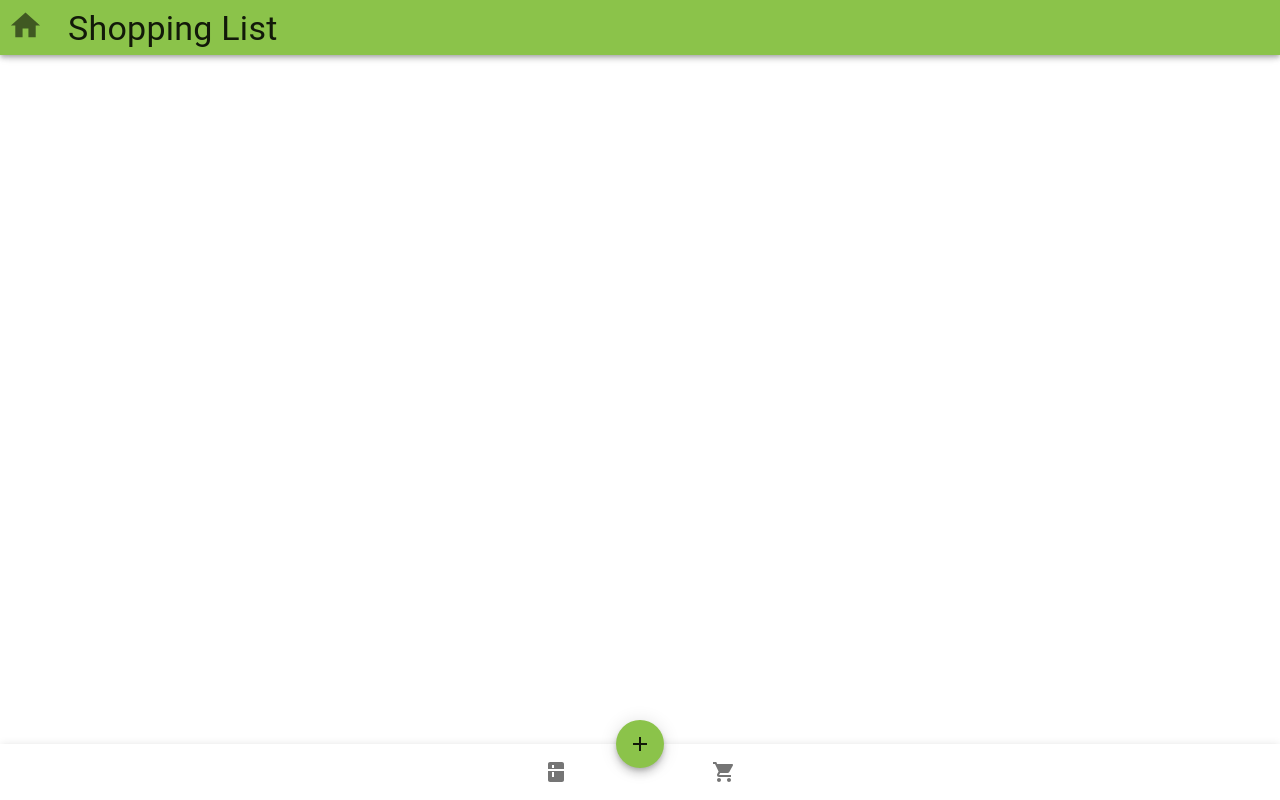
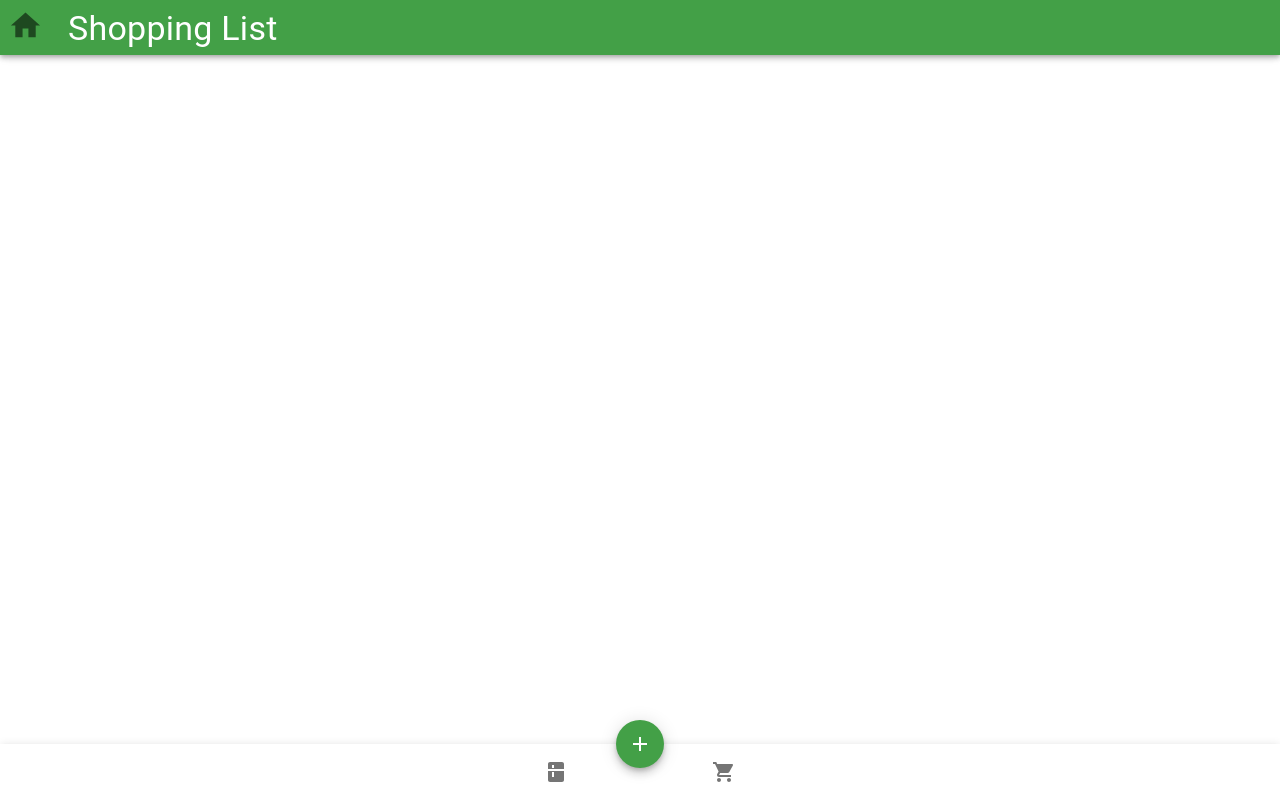
Before and after one commit to iva585/capstone-project, a React (Vite) app: page /shopping-list in a window 1280 px wide. Built offline with nearby package versions, Linux system fonts and the light colour scheme.

Commit message:
style: change primary color

```diff
--- a/src/app/components/Headers/HeaderDefault.tsx
+++ b/src/app/components/Headers/HeaderDefault.tsx
@@ -13,7 +13,11 @@ export default (props: Props): JSX.Element => {
   return (
     <AppBar
       className="header"
-      sx={{ display: 'flex', flexDirection: 'row', gap: '17px' }}
+      sx={{
+        display: 'flex',
+        flexDirection: 'row',
+        gap: '17px',
+      }}
     >
       <IconButton onClick={() => navigate('/')}>
         <HomeIcon fontSize="large" sx={{ alignSelf: 'flex-start' }} />
--- a/src/app/theme.ts
+++ b/src/app/theme.ts
@@ -1,10 +1,12 @@
-import { lightGreen } from '@mui/material/colors';
+import { green } from '@mui/material/colors';
 import { createTheme } from '@mui/material/styles';
 
 const theme = createTheme({
   palette: {
     mode: 'light',
-    primary: lightGreen,
+    primary: {
+      main: green[600],
+    },
   },
 });
 
```
